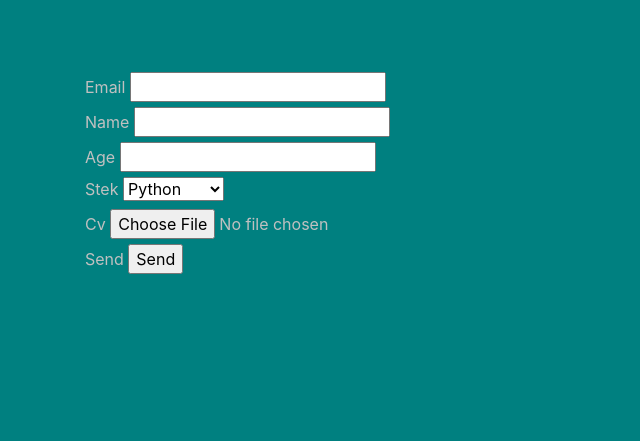
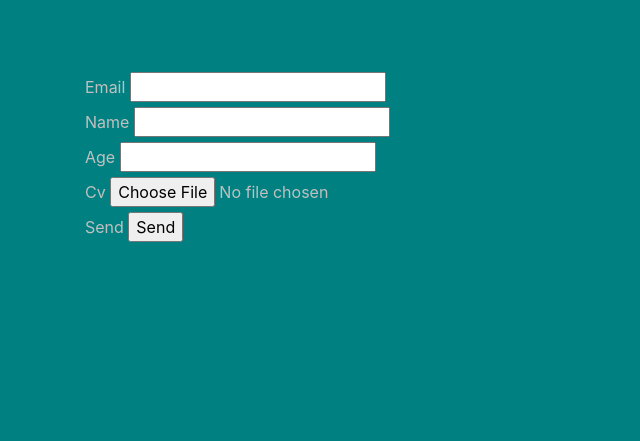
Before and after one commit to NazaraKharechko/Recruiting_system_test_flask, a Flask app: page /cv/1 in a window 1280 px wide. Shown: the part 56-497 px from the top of the page, without its empty margins (0-640 px from the left). Run offline with Flask 2, Linux system fonts and the light colour scheme; tables that the repository leaves empty hold one stand-in row (values such as "Sample post"); parts of the project's set-up code (start-up, migrations or seed data) failed here and were passed over; some libraries are stand-ins or nearby versions.

Commit message:
delete stek

```diff
--- a/app/forms.py
+++ b/app/forms.py
@@ -1,6 +1,6 @@
 from wtforms import Form, StringField, PasswordField, SubmitField, FileField, BooleanField, SelectField
 from wtforms.validators import DataRequired, length, Email, EqualTo
-from .models import RecruiterModel, CVS_model
+from .models import RecruiterModel, CVS_model, Positions
 
 
 class RegisterForm(Form):
@@ -18,15 +18,15 @@ class LoginForm(Form):
 
 
 class Send_cv_Form(Form):
-    choices = [('Python', 'Python'),
-               ('JS', 'JS'),
-               ('Html', 'Html'),
-               ('Python 3+', 'Python 3+'),
-               ('Vu.js', 'Vu.js')]
+    # choices = [('Python', 'Python'),
+    #            ('JS', 'JS'),
+    #            ('Html', 'Html'),
+    #            ('Python 3+', 'Python 3+'),
+    #            ('Vu.js', 'Vu.js')]
     email = StringField('Email', [DataRequired(), length(3, 30, 'Email must be 3-30 characters')])
     name = StringField('Name')
     age = StringField('Age')
-    stek = SelectField(choices=choices)
+    # stek = SelectField(choices=choices)
 
     cv = FileField('Cv')
     send = SubmitField('Send')
@@ -46,7 +46,7 @@ class Positions_Delete_Form(Form):
 
 
 class Reject_Form(Form):
-    choices_users = [(g.id, [g.id, g.name, g.stek]) for g in CVS_model.query.all()]
+    choices_users = [(g.id, [g.id, g.name, Positions.query.filter_by(id=g.position_id).first().positions]) for g in CVS_model.query.all()]
     candidates_id = SelectField(choices=choices_users)
 
     why = StringField('Why')
@@ -57,7 +57,7 @@ class Reject_Form(Form):
 class Create_Interview_Form(Form):
     choices_interview = [(g.id, [g.id, g.name,  g.profession]) for g in RecruiterModel.query.all()]
     recruiter_id = SelectField(choices=choices_interview)
-    choices_users = [(g.id, [g.id, g.name, g.stek]) for g in CVS_model.query.all()]
+    choices_users = [(g.id, [g.id, g.name, Positions.query.filter_by(id=g.position_id).first().positions]) for g in CVS_model.query.all()]
     candidates_id = SelectField(choices=choices_users)
     interview_date = StringField('Interview_date')
     create = SubmitField('Create')
--- a/app/models.py
+++ b/app/models.py
@@ -60,7 +60,6 @@ class CVS_model(db.Model):
     name = db.Column(db.String(20), nullable=False)
     age = db.Column(db.Integer(), nullable=False)
     cv = db.Column(db.String(50), default='cv netu')
-    stek = db.Column(db.String(50), nullable=False)
 
     position_id = db.Column(db.Integer, db.ForeignKey('positions.id', ondelete='CASCADE'))
 
@@ -69,7 +68,7 @@ class CVS_model(db.Model):
     reject = db.relationship('RejectModel', backref='candidates_reject', lazy=True)
 
     def __repr__(self):
-        return f'id = {self.id} positions = {self.name} stek => {self.stek}'
+        return f'id = {self.id} positions = {self.name} '
 
 
 class RecruiterModel(db.Model, UserMixin):
--- a/app/templates/interview.html
+++ b/app/templates/interview.html
@@ -14,7 +14,6 @@
          <br>
          <div> Ваш бос який її буде проводити за <h5>N{{ i.recruiter_id }}</h5> імя згодом взнаєте =) шутка Боб</div>
          {% endfor %}
-
     {% elif  reject %}
         <h4>Вам відхилино в інтервю тому що => <b>{{ reject.why }}</b></h4>
     {% else %}
@@ -22,5 +21,10 @@
     {% endif %}
     <br>
     <br>
+    {% if  reject and interview %}
+        <h4>Вам відхилино в іншому  інтервю тому що => <b>{{ reject.why }}</b></h4>
+    {% endif %}
+    <br>
+    <br>
         <a href="{{ url_for('my_cv') }}"><button type="button" class="btn btn-info" data-toggle="collapse" > You cv</button></a>
 {% endblock %}
--- a/app/templates/my_cv.html
+++ b/app/templates/my_cv.html
@@ -9,7 +9,7 @@
 {% for c in cvs %}
     <br>
     <div>  Name =>  {{ c.name }}<br>  Age == {{ c.age }} <br> <b> You email => {{ c.email }}<br> End you cv => {{ c.cv }}</div>
-    <h1>Ви вибрали stek => {{ c.stek }} і це круто дерзай)</h1>
+    <h1>Ви відгукнулися на позицію за Id  => {{ c.position_id }} і це круто дерзай)</h1>
     <br>
 
 {% endfor %}
--- a/app/views.py
+++ b/app/views.py
@@ -151,7 +151,9 @@ def create_interview():
         del data['create']
         profession = RecruiterModel.query.filter_by(id=data['recruiter_id']).first()
         stek = CVS_model.query.filter_by(id=data['candidates_id']).first()
-        if profession.profession >= stek.stek:
+        user_stek = stek.position_id
+        users = Positions.query.filter_by(id=user_stek).first()
+        if profession.profession >= users.positions:
             i = InterviewModel(**data)
             db.session.add(i)
             db.session.commit()
```
